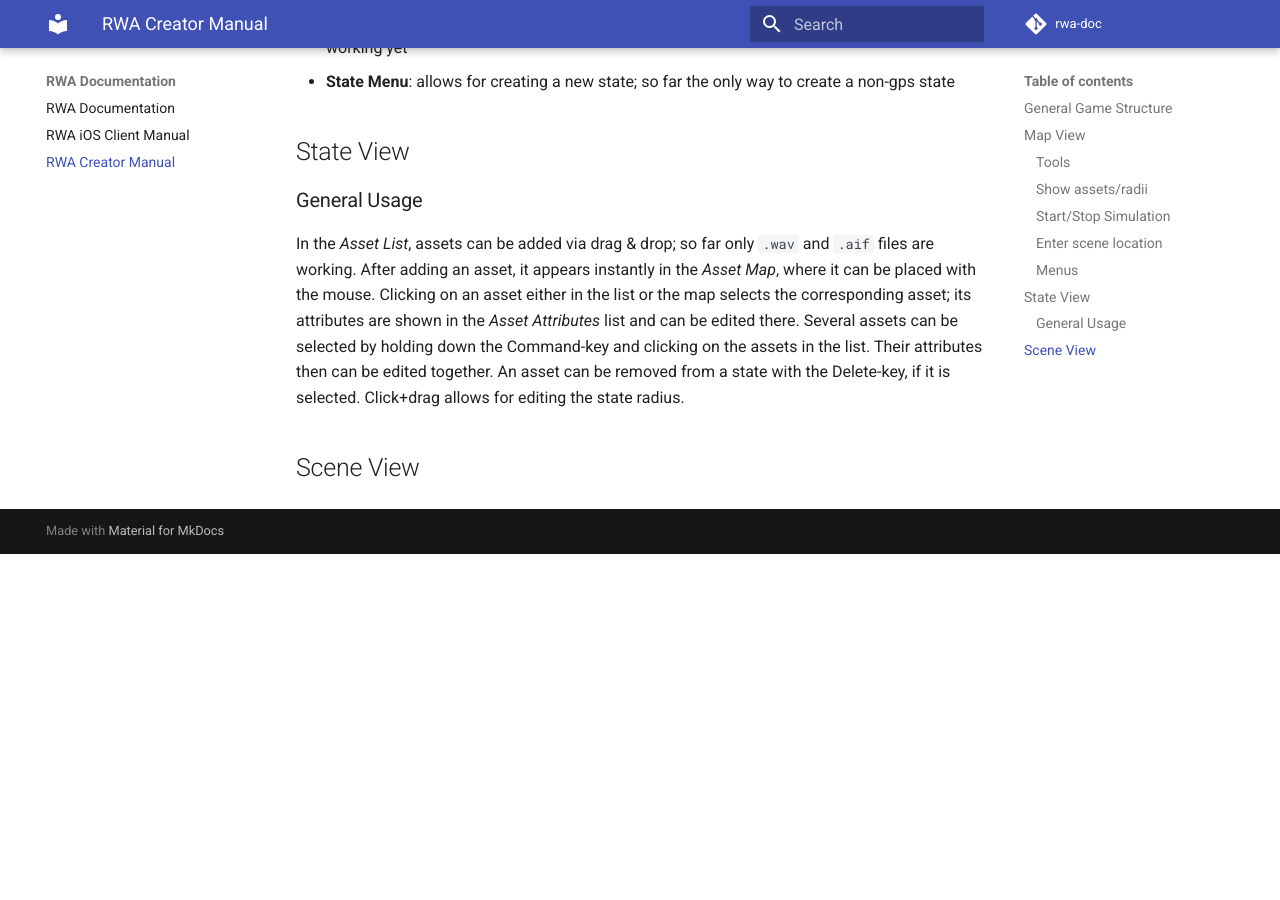
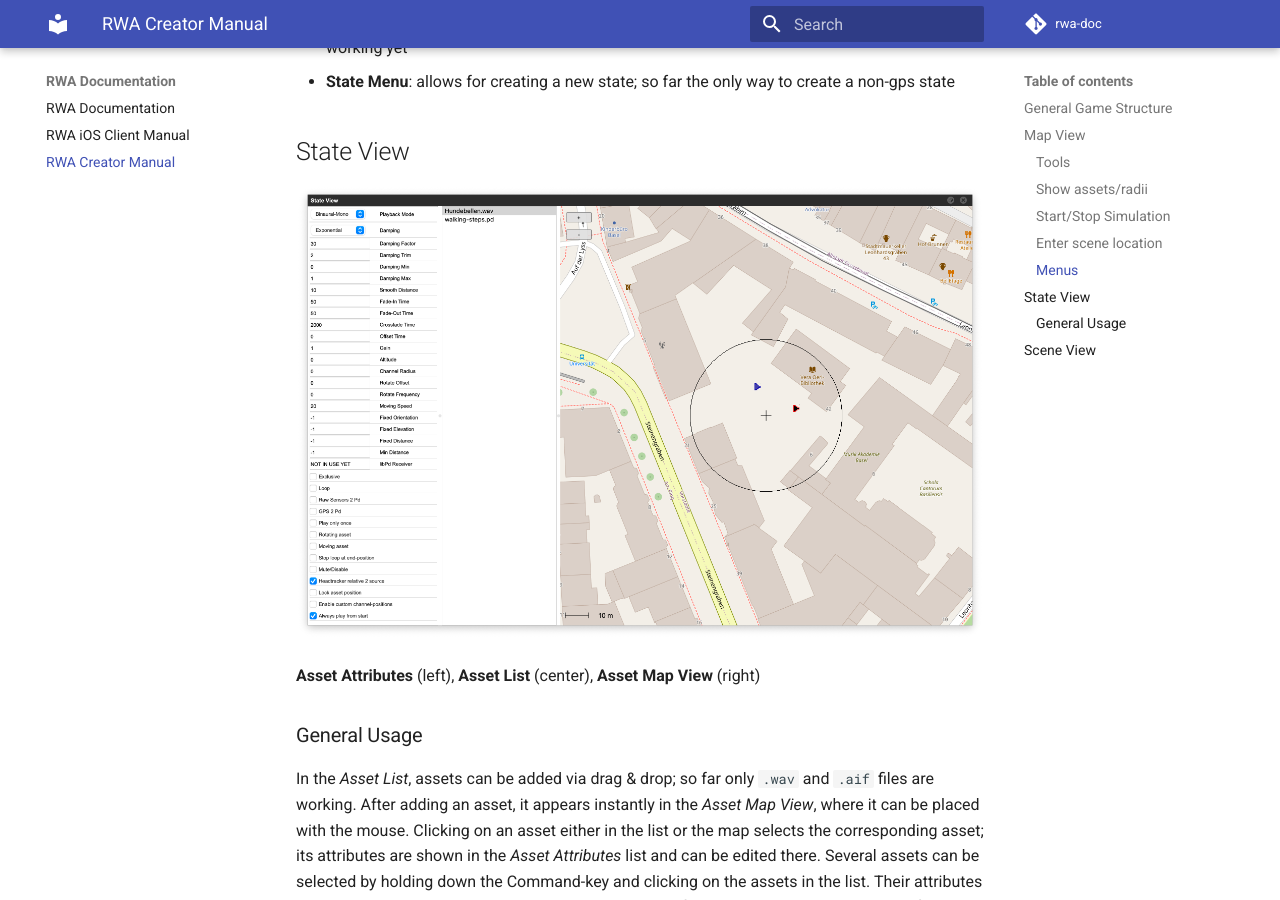
Before and after one commit to rnd-hsm-klassik/rwa-doc, an MkDocs documentation site: the page built from docs/rwa-creator-manual.md, in a window 1280 px wide and 900 px high, scrolled down 1406 px. Built offline with MkDocs 1.6.1 and Material for MkDocs 9.7.7, drawn with Linux system fonts in a browser that asks for light colours; comment, search, counter and statistics services are not loaded; before the commit the page ends 1960 px from its top, so only the background shows below that.

Commit message:
Add state view screenshot

```diff
--- a/docs/rwa-creator-manual.md
+++ b/docs/rwa-creator-manual.md
@@ -46,10 +46,14 @@ needs internet connection
 
 ## State View
 
+![rwa-creator-state-view](./assets/rwa-creator-state-view.png)
+
+**Asset Attributes** (left), **Asset List** (center), **Asset Map View** (right)
+
 ### General Usage
 
 In the *Asset List*, assets can be added via drag & drop; so far only `.wav` and `.aif` files are working.
-After adding an asset, it appears instantly in the *Asset Map*, where it can be placed with the mouse.
+After adding an asset, it appears instantly in the *Asset Map View*, where it can be placed with the mouse.
 Clicking on an asset either in the list or the map selects the corresponding asset;
 its attributes are shown in the *Asset Attributes* list and can be edited there.
 Several assets can be selected by holding down the Command-key and clicking on the assets in the list.
```
Also changed, not shown: docs/assets/rwa-creator-state-view.png (added).
